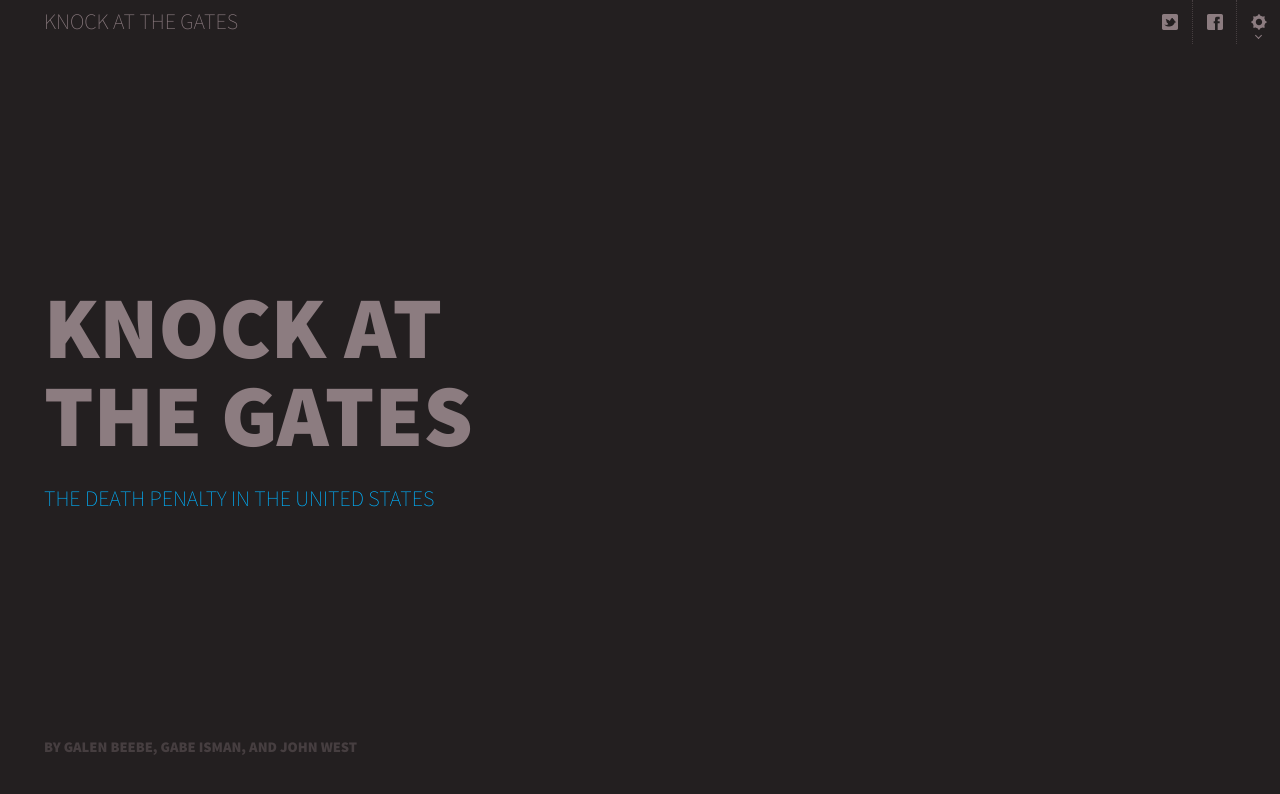
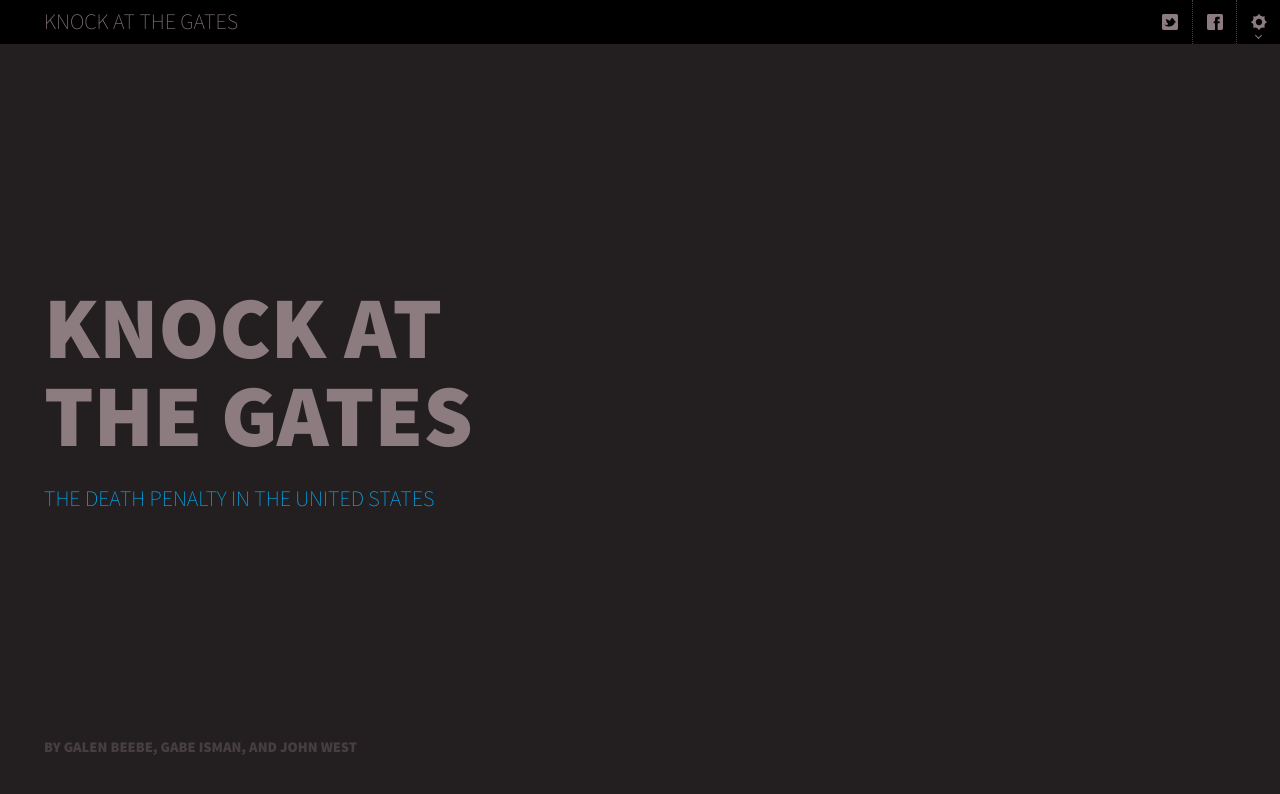
Before and after one commit to Etc-Gallery/knock-at-the-gates, a website: page views/index.html in a window 1280 px wide. Drawn offline with Linux system fonts and the light colour scheme; files whose address does not match are found by name.

Commit message:
makes the header black again.

```diff
--- a/public/scss/_header.scss
+++ b/public/scss/_header.scss
@@ -1,5 +1,5 @@
 header#primary-header {
-  background-color: transparent;
+  background-color: rgb(0,0,0);
   position: absolute;
   top: 0;
   left: 0;
```
Also changed, not shown: public/css/style.css.
